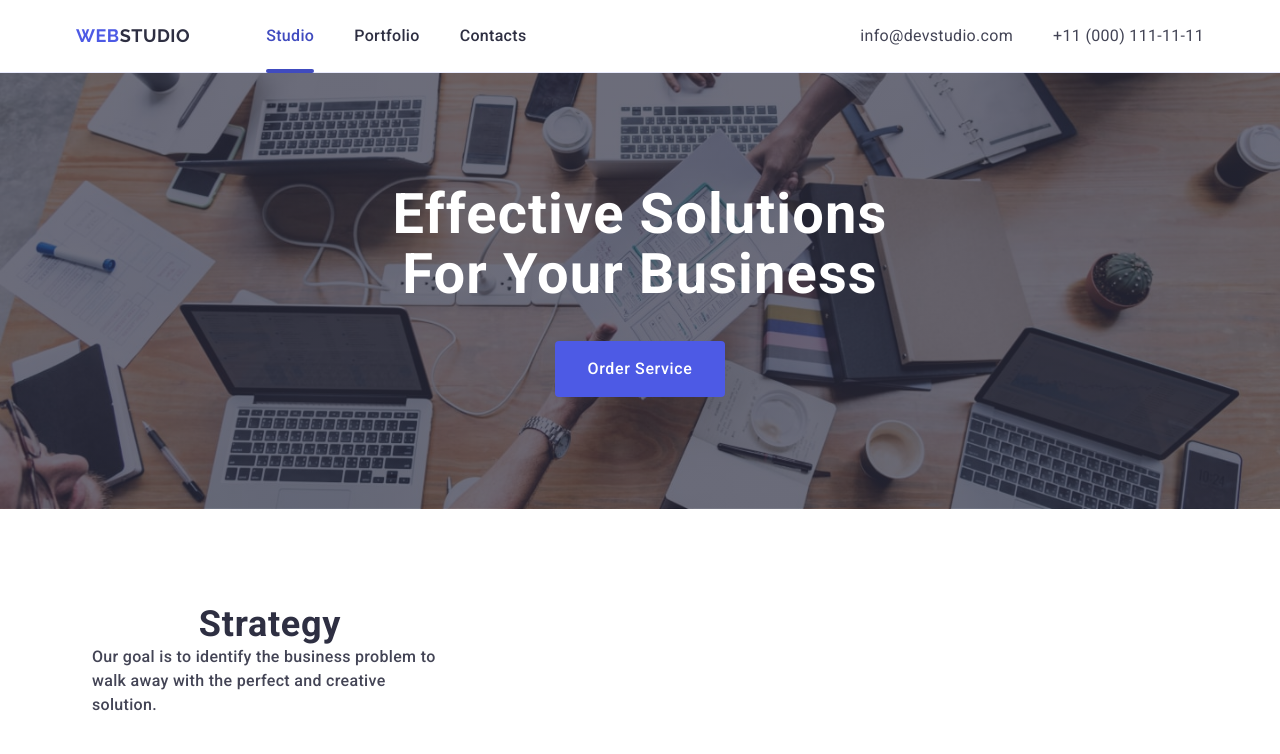
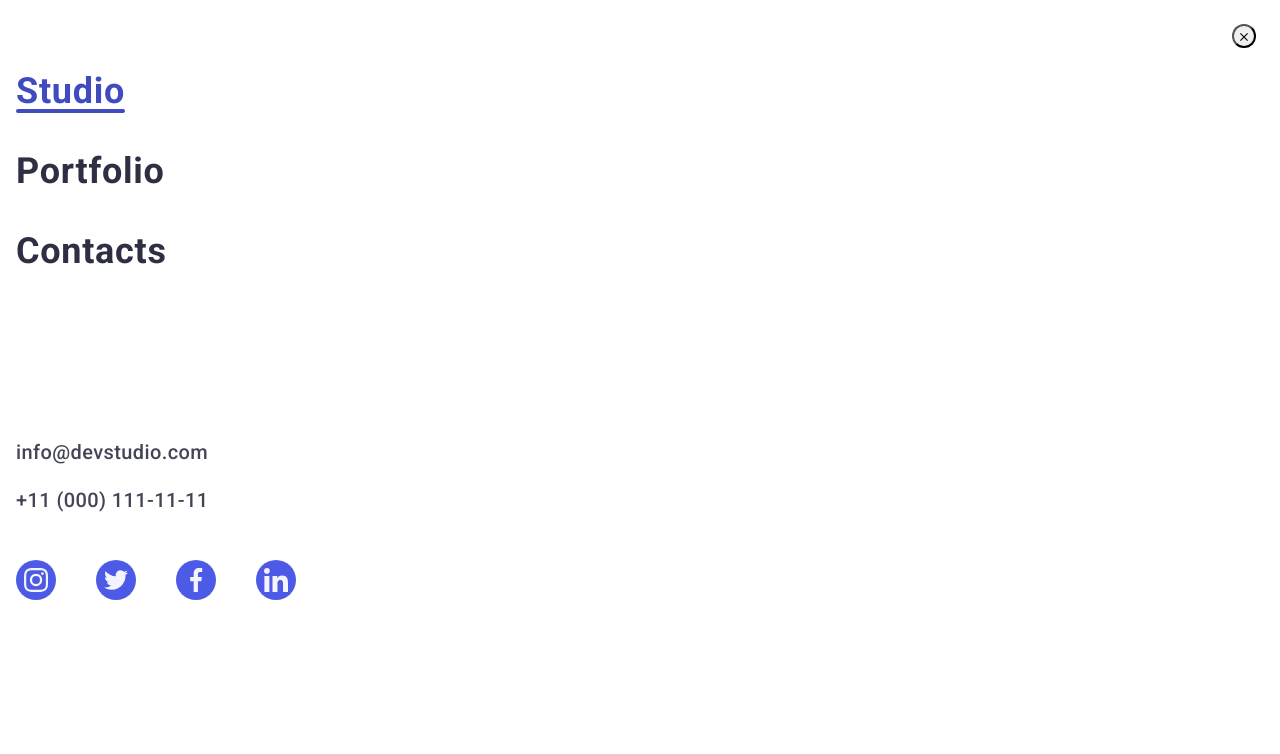
Before and after one commit to Vadym033/goit-markup-hw-06, a plain HTML site: page index.html in a window 1280 px wide. Shown: the top 754 px of the page. Drawn offline with nearby package versions, Linux system fonts and the light colour scheme.

Commit message:
hommmmme

```diff
--- a/css/style.css
+++ b/css/style.css
@@ -42,7 +42,6 @@ address {
 
 .container {
   width: 100%;
-  /*   max-width: 1158px; */
   max-width: 320px;
   padding: 0 16px;
   margin: 0 auto;
@@ -174,6 +173,98 @@ address {
   color: #404bbf;
 } */
 
+/**------------mod-menu--------------**/
+/*-----------------------------------*/
+.mod-menu {
+  position: fixed;
+  top: 0;
+  background: #fff;
+  width: 100%;
+  height: 100vh;
+  padding: 24px 24px 40px 16px;
+  z-index: 9999;
+}
+
+.mod-close-btn {
+  display: block;
+  margin-left: auto;
+  border-radius: 50%;
+  margin-bottom: 24px;
+}
+.mod-menu-list {
+  margin-bottom: 168px;
+}
+.mod-menu-item:not(:last-child) {
+  margin-bottom: 40px;
+}
+.mod-menu-link {
+  color: #2e2f42;
+  font-family: Roboto;
+  font-size: 36px;
+  font-weight: 700;
+  line-height: 1.11;
+  letter-spacing: 0.02em;
+  text-transform: capitalize;
+}
+.current {
+}
+
+.mod-menu-link:hover,
+.mod-menu-link:focus {
+  color: #404bbf;
+}
+
+.mod-address-link:hover,
+.mod-address-link:focus {
+  color: #404bbf;
+}
+
+.mod-address {
+  margin-bottom: 48px;
+}
+.mod-address-list {
+}
+.mod-address-item:not(:last-child) {
+  margin-bottom: 24px;
+}
+.mod-address-link {
+  color: #434455;
+  font-family: Roboto;
+  font-size: 20px;
+  font-weight: 500;
+  line-height: 1.2;
+  letter-spacing: 0.02em;
+}
+.social-mob-menu {
+  color: #fff;
+  font-size: 16px;
+  font-weight: 500;
+  line-height: 1.5;
+  letter-spacing: 0.02em;
+  margin-bottom: 16px;
+}
+
+.social-mob-list {
+  display: flex;
+  gap: 40px;
+  color: #fff;
+}
+.social-mob-item {
+}
+.social-mob-soc {
+  background-color: #4d5ae5;
+  width: 40px;
+  height: 40px;
+  border-radius: 50%;
+  display: flex;
+  align-items: center;
+  justify-content: center;
+  gap: 24px;
+  transition: background-color 250ms cubic-bezier(0.4, 0, 0.2, 1);
+}
+.footer-soc-icon {
+}
+
 /*--------------h1---------------*/
 /*---------------------------------*/
 
@@ -188,9 +279,7 @@ address {
   background-position: center center;
   background-size: cover;
   width: 100%;
-  /*   max-width: 1440px; */
   padding: 72px 0;
-  /*   padding: 188px 0; */
   margin: 0 auto;
 }
 
@@ -267,7 +356,7 @@ address {
   align-items: flex-start;
   width: 320px;
   gap: 72px;
-  padding: 96px 16px;
+  padding: 96px 0;
   /*   gap: 24px; */
 }
 
@@ -424,8 +513,7 @@ address {
 .ourportfolio {
   /*   padding-top: 120px;
   padding-bottom: 120px; */
-  padding-top: 96px;
-  padding-bottom: 96px;
+  padding: 96px 0;
 }
 
 .ourportfolio-title {
@@ -885,12 +973,13 @@ address {
 
 @media screen and (min-width: 768px) {
   .container {
-    max-width: 736px;
+    max-width: 768px;
   }
 
   /*--------------header---------------*/
   .container {
     max-width: 768px;
+    width: 100%;
   }
   .header-logo {
     margin-right: 120px;
@@ -980,16 +1069,25 @@ address {
   .ourbenefits-list {
     flex-direction: row;
     flex-wrap: wrap;
-    width: 736px;
-    /*     gap: 24px; */
+    width: 100%;
+    gap: 72px 24px;
   }
 
   .ourbenefits-item {
     width: calc((100% - 24px) / 2);
-    width: 356px;
+  }
+  .subtitle-ourbenefits {
+    text-align: left;
   }
 
   /*--------ourportfolio--------*/
+  .ourportfolio-list {
+    width: 100%;
+    gap: 72px 24px;
+  }
+  .ourportfolio-item {
+    width: calc((100% - 24px) / 2);
+  }
 }
 
 /**------------------desctop-------------**/
@@ -998,6 +1096,8 @@ address {
     max-width: 1158px;
     padding: 0 15px;
   }
+
+  /*--------------header---------------*/
 
   .header-logo {
     margin-right: 76px;
@@ -1012,4 +1112,22 @@ address {
     font-size: 16px;
     line-height: 1.5;
   }
+
+  /*--------------h1---------------*/
+
+  .section-title {
+    background-color: #2e2f42;
+    background-image: linear-gradient(
+        rgba(46, 47, 66, 0.7),
+        rgba(46, 47, 66, 0.7)
+      ),
+      url(../images/people-offic.jpg);
+    background-repeat: no-repeat;
+    background-position: center center;
+    background-size: cover;
+    width: 100%;
+    max-width: 1440px;
+    padding: 72px 0;
+    padding: 188px 0;
+  }
 }
--- a/index.html
+++ b/index.html
@@ -63,6 +63,80 @@
             <use href="./images/icons.svg#icon-hero-menu"></use>
           </svg>
         </button>
+      </div>
+      <div class="mod-menu">
+        <button type="button" class="mod-close-btn">
+          <svg width="8" height="8">
+            <use href="./images/icons.svg#icon-close"></use>
+          </svg>
+        </button>
+        <nav>
+          <ul class="mod-menu-list">
+            <li class="mod-menu-item">
+              <a class="mod-menu-link current" href="./index.html">Studio</a>
+            </li>
+            <li class="mod-menu-item">
+              <a class="mod-menu-link" href="">Portfolio</a>
+            </li>
+            <li class="mod-menu-item">
+              <a class="mod-menu-link" href="">Contacts</a>
+            </li>
+          </ul>
+        </nav>
+        <address class="mod-address">
+          <ul class="mod-address-list">
+            <li class="mod-address-item">
+              <a
+                class="mod-address-link"
+                href="mailto:info@devstudio.com"
+                target="_blank"
+                rel="noopener noreferrer"
+                >info@devstudio.com</a
+              >
+            </li>
+            <li class="mod-address-item">
+              <a
+                class="mod-address-link"
+                href="tel:+110001111111"
+                target="_blank"
+                rel="noopener noreferrer"
+                >+11 (000) 111-11-11</a
+              >
+            </li>
+          </ul>
+        </address>
+        <div class="social-mob-menu">
+          <ul class="social-mob-list">
+            <li class="social-mob-item">
+              <a class="social-mob-soc" href="">
+                <svg width="24" height="24" class="footer-soc-icon">
+                  <use href="./images/icons.svg#icon-soc-inst"></use>
+                </svg>
+              </a>
+            </li>
+            <li class="social-mob-item">
+              <a class="social-mob-soc" href="">
+                <svg width="24" height="24" class="footer-soc-icon">
+                  <use href="./images/icons.svg#icon-soc-twit"></use>
+                </svg>
+              </a>
+            </li>
+            <li class="social-mob-item">
+              <a class="social-mob-soc" href="">
+                <svg width="24" height="24" class="footer-soc-icon">
+                  <use href="./images/icons.svg#icon-soc-fb"></use>
+                </svg>
+              </a>
+            </li>
+            <li class="social-mob-item">
+              <a class="social-mob-soc" href="">
+                <svg width="24" height="24" class="footer-soc-icon">
+                  <use href="./images/icons.svg#icon-soc-in"></use>
+                </svg>
+              </a>
+            </li>
+          </ul>
+        </div>
       </div>
     </header>
     <main class="main">
```
Also changed, not shown: images/people-office.png (deleted).
